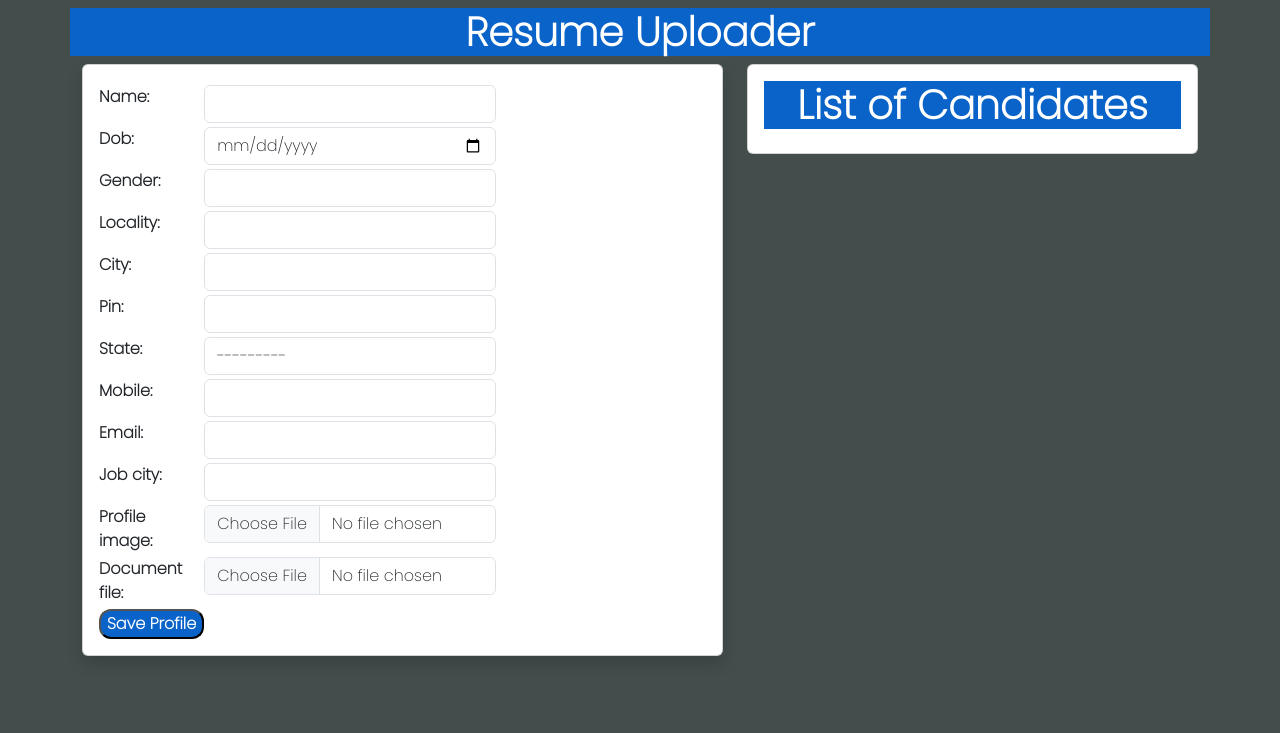
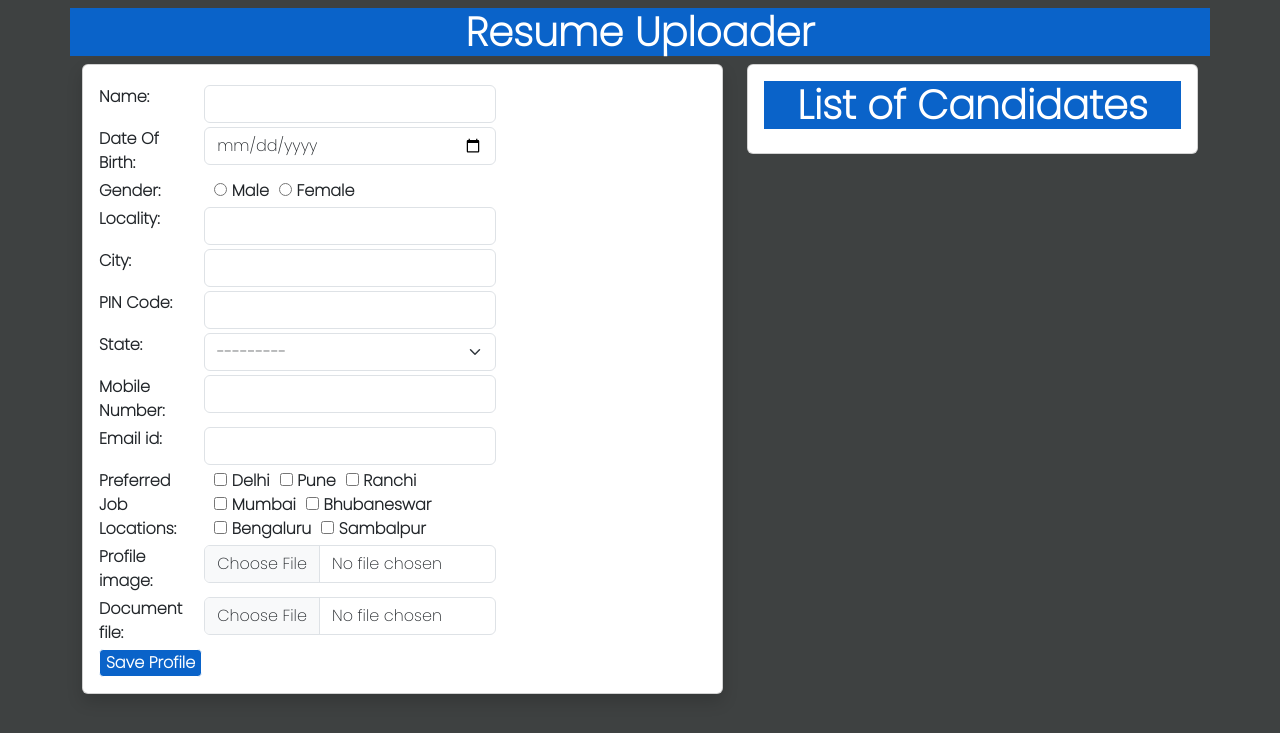
Before and after one commit to Sahulinkan7/ResumeUploader, a Django app: page / in a window 1280 px wide. Shown: the top 733 px of the page. Run offline with Django 4.2, Linux system fonts and the light colour scheme; data that the repository does not hold is empty; some libraries are stand-ins or nearby versions.

Commit message:
code updated

```diff
--- a/ResumeUploader/ResumeUploader/settings.py
+++ b/ResumeUploader/ResumeUploader/settings.py
@@ -122,3 +122,6 @@ STATIC_URL = "static/"
 # https://docs.djangoproject.com/en/4.2/ref/settings/#default-auto-field
 
 DEFAULT_AUTO_FIELD = "django.db.models.BigAutoField"
+import os
+MEDIA_URL='/media/'
+MEDIA_ROOT= os.path.join(BASE_DIR,'media')
--- a/ResumeUploader/ResumeUploader/urls.py
+++ b/ResumeUploader/ResumeUploader/urls.py
@@ -16,9 +16,12 @@ Including another URLconf
 """
 from django.contrib import admin
 from django.urls import path
+from django.conf import settings
+from django.conf.urls.static import static
 from resume import views
+
 urlpatterns = [
     path("admin/", admin.site.urls),
     path("",views.ResumeView.as_view(),name="home"),
     path("profile/<int:pk>/",views.CandidateView.as_view(),name="profile"),
-]
+]+static(settings.MEDIA_URL,document_root=settings.MEDIA_ROOT)
--- a/ResumeUploader/resume/forms.py
+++ b/ResumeUploader/resume/forms.py
@@ -1,20 +1,37 @@
 from django import forms
 from .models import Resume
 from datetime import datetime
+GENDER_CHOICE=(
+    ('Male','Male'),
+    ('Female','Female')
+)
 
+JOB_CITY_CHOICE=[
+    ('Delhi','Delhi'),
+    ('Pune','Pune'),
+    ('Ranchi','Ranchi'),
+    ('Mumbai','Mumbai'),
+    ('Bhubaneswar','Bhubaneswar'),
+    ('Bengaluru','Bengaluru'),
+    ('Sambalpur','Sambalpur'),
+]
 class ResumeForm(forms.ModelForm):
+    gender=forms.ChoiceField(choices=GENDER_CHOICE,widget=forms.RadioSelect)
+    job_city=forms.MultipleChoiceField(label="Preferred Job Locations",choices=JOB_CITY_CHOICE,
+                                       widget=forms.CheckboxSelectMultiple)
     class Meta:
         model=Resume
         fields="__all__"
+        labels={'dob':'Date Of Birth','pin':'PIN Code','mobile':'Mobile Number','email':'Email id'}
         widgets={'name':forms.TextInput(attrs={'class':'form-control'}),
                  'dob':forms.DateInput(attrs={'class':'form-control','type':'date'}),
-                 'gender':forms.TextInput(attrs={'class':'form-control'}),
+                 'gender':forms.Select(attrs={'class':'form-control'}),
                  'locality':forms.TextInput(attrs={'class':'form-control'}),
                  'city':forms.TextInput(attrs={'class':'form-control'}),
                  'pin':forms.TextInput(attrs={'class':'form-control'}),
-                 'state':forms.Select(attrs={'class':'form-control'}),
+                 'state':forms.Select(attrs={'class':'form-select'}),
                  'mobile':forms.TextInput(attrs={'class':'form-control'}),
-                 'email':forms.TextInput(attrs={'class':'form-control'}),
+                 'email':forms.EmailInput(attrs={'class':'form-control'}),
                  'job_city':forms.TextInput(attrs={'class':'form-control'}),
                  'profile_image':forms.FileInput(attrs={'class':'form-control'}),
                  'document_file':forms.FileInput(attrs={'class':'form-control'}),}
--- a/ResumeUploader/resume/static/resume/css/style.css
+++ b/ResumeUploader/resume/static/resume/css/style.css
@@ -50,15 +50,31 @@ h1,h2,h3,h4,h5,h6,p{
 .main-btn{
     background-color: var(--primary-color);
     color:var(--white-color);
-    border-radius: 0.755rem;
+    border:1px solid var(--white-color);
+    border-radius: 0.255rem;
     font-weight: 900;
+    outline:none;
+
 }
 
 body{
-    background-color: rgb(67, 77, 76);
+    background-color: rgb(62, 65, 65);
 }
 
 .errors{
     font-weight:600;
     color:var(--red-color);
 }
+
+#id_gender{
+    display: inline-flex;
+}
+#id_gender>div{
+    padding-left: 10px;
+}
+#id_job_city>div{
+    display: inline-flex;
+}
+#id_job_city>div{
+    padding-left: 10px;
+}
--- a/ResumeUploader/resume/templates/resume/base.html
+++ b/ResumeUploader/resume/templates/resume/base.html
@@ -20,5 +20,8 @@
 
         {% endblock content %}
     </div>
+
+    <script src="https://cdn.jsdelivr.net/npm/@popperjs/core@2.11.8/dist/umd/popper.min.js" integrity="sha384-I7E8VVD/ismYTF4hNIPjVp/Zjvgyol6VFvRkX/vR+Vc4jQkC+hVqc2pM8ODewa9r" crossorigin="anonymous"></script>
+    <script src="https://cdn.jsdelivr.net/npm/bootstrap@5.3.1/dist/js/bootstrap.min.js" integrity="sha384-Rx+T1VzGupg4BHQYs2gCW9It+akI2MM/mndMCy36UVfodzcJcF0GGLxZIzObiEfa" crossorigin="anonymous"></script>
 </body>
 </html>
--- a/ResumeUploader/resume/templates/resume/profile.html
+++ b/ResumeUploader/resume/templates/resume/profile.html
@@ -16,7 +16,6 @@
                             <h4 class="text-center mb-5">{{candidate.name}}</h4>
                             <div class="col-sm-8">
                                <h5> Candidate ID - {{candidate.id}}</h5>
-
                                <p> contact Name - {{candidate.name}}</p>
                                <p> Email Address - {{candidate.email}}</p>
                                <p> Gender - {{candidate.gender}}</p>
@@ -27,8 +26,8 @@
                                <p> job city - {{candidate.job_city}}</p>
                             </div>
                             <div class="col-sm-4">
-                                {{candidate.profile_image}}
-                                <p> Resume Document - {{candidate.document_file}}</p>
+                                <img class="img-fluid" src="{{candidate.profile_image.url}}" alt="">
+                                <p> Resume Document - <a href="{{candidate.document_file.url}}">download file</a></p>
                                 <a href="{% url 'home' %}">Back to Home</a>
                             </div>
                         </div>
--- a/ResumeUploader/resume/views.py
+++ b/ResumeUploader/resume/views.py
@@ -19,9 +19,10 @@ class ResumeView(View):
             form.save()
             messages.success(request,"Data saved Successfully ! ")
             form=ResumeForm()
-
-            return render(request,"resume/home.html",{'form':form})
-        return render(request,"resume/home.html",{'form':form})
+            candidates=Resume.objects.all()
+            return render(request,"resume/home.html",{'form':form,'candidates':candidates})
+        candidates=Resume.objects.all()
+        return render(request,"resume/home.html",{'form':form,'candidates':candidates})
 
 class CandidateView(View):
     def get(self,request,pk):
```
Also changed, not shown: 1 other file.
